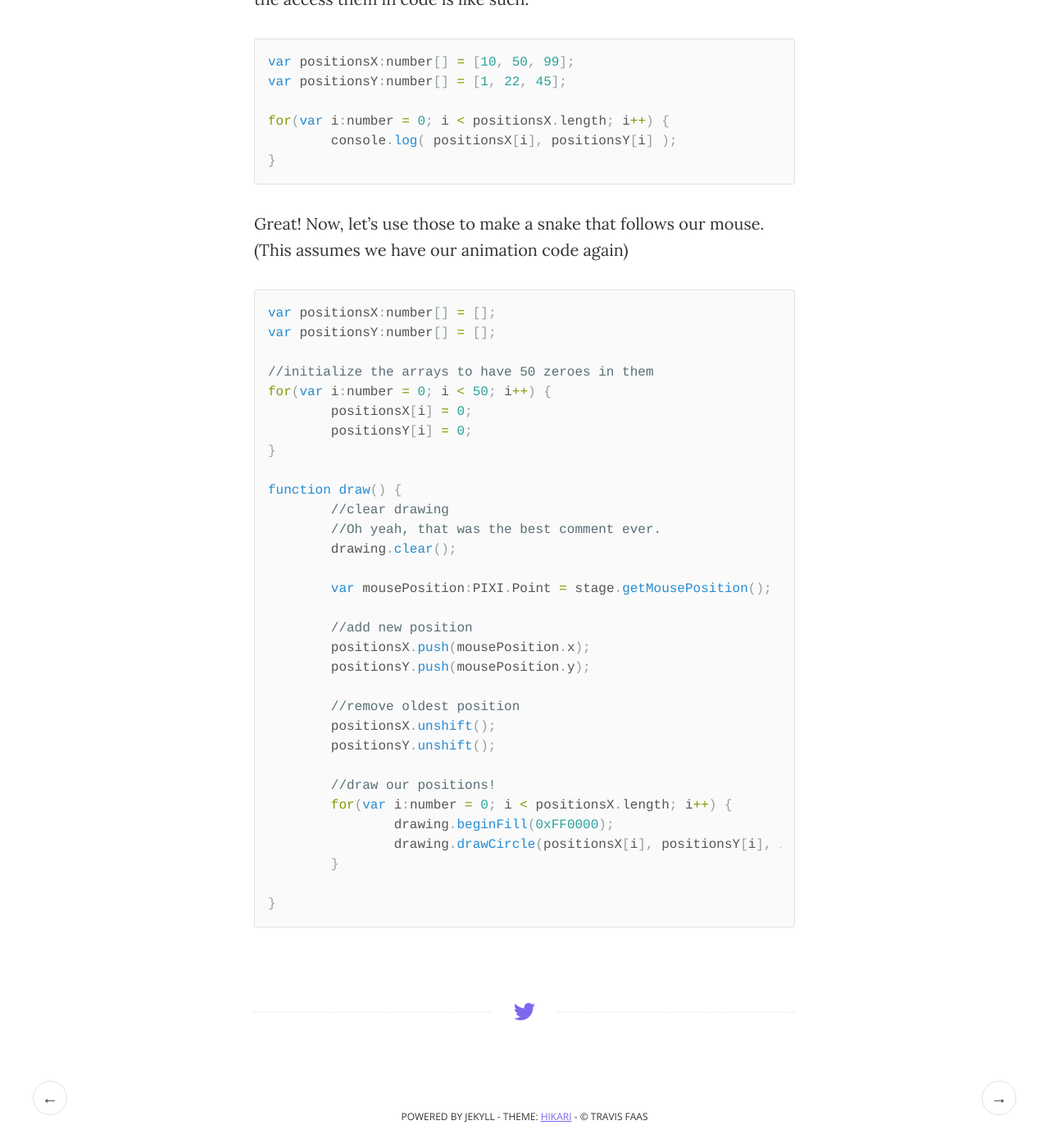
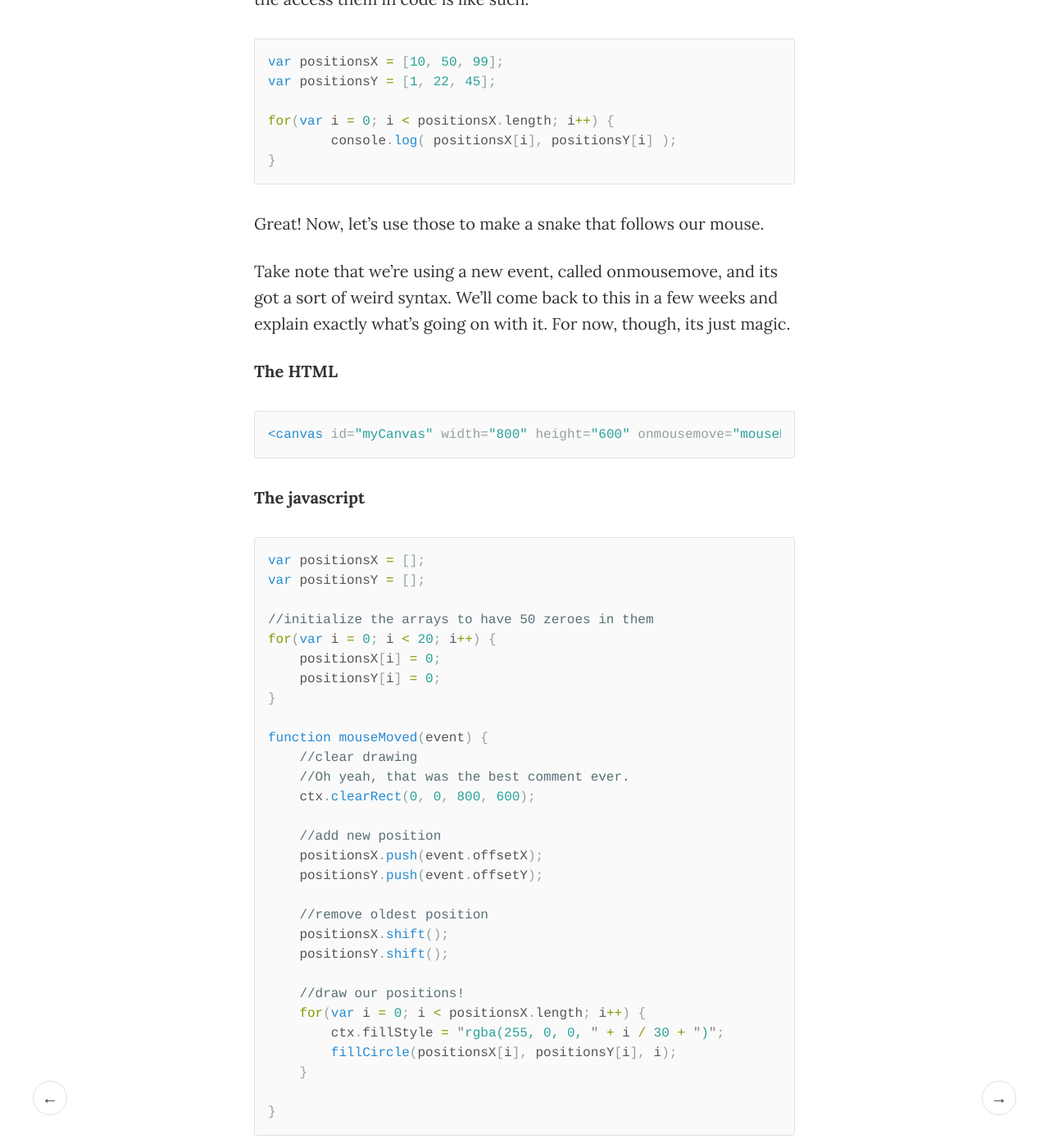
Before and after one commit to meanderingleaf/n221s15, a Jekyll site: the page built from _posts/2014-09-10-Arrays.markdown, in a window 1280 px wide and 1400 px high, scrolled down 7692 px. Shown: the whole window at 82% size. Built offline with Jekyll 4.4.1, drawn with Linux system fonts in a browser that asks for light colours; some of the changed text lies outside the part shown.

Commit message:
Fixes of fixes fixing fixes

```diff
--- a/_posts/2014-09-10-Arrays.markdown
+++ b/_posts/2014-09-10-Arrays.markdown
@@ -32,11 +32,11 @@ Making an Array
 ---------------------
 
 {% highlight javascript %}
-	var myArray:number[] = [1,2,3,4];
+	var myArray = [1,2,3,4];
 {% endhighlight %}
 
 {% highlight javascript %}
-	var myArray:string[] = [];
+	var myArray = [];
 {% endhighlight %}
 
 
@@ -47,7 +47,7 @@ Getting a value out of an array
 Write the square brackets, and inside the index you want.
 
 {% highlight javascript %}
-	var myArray:number[] = [5,4,3,2,1];
+	var myArray = [5,4,3,2,1];
 	myArray[0]; // 5
 	myArray[2]; // 3
 	myArray[3]; // 2
@@ -140,7 +140,7 @@ Yep, you can split on anything
 
 {% highlight javascript %}
 	var myArray = [ 2, 4, 6, 8, 10 ];
-	for(var i =o; i , myArray.length; i++) {
+	for(var i = 0; i , myArray.length; i++) {
 		var itemAtIndex = myArray[i];
 		console.log(itemAtIndex);
 	}
@@ -151,8 +151,8 @@ Summing up items in an array
 
 {% highlight javascript %}
 	var sum = 0;
-	var myArray:number[] = [ 2, 4, 6, 8, 10 ];
-	for(var i =o; i , myArray.length; i++) {
+	var myArray = [ 2, 4, 6, 8, 10 ];
+	for(var i = 0; i , myArray.length; i++) {
 		var itemAtIndex = myArray[i];
 		sum += itemAtIndex;
 	}
@@ -183,7 +183,7 @@ Boxes of different sizes!
 -----------------------------------------
 
 {% highlight javascript %}
-var boxSizes:number[] = [10, 20, 30, 100];
+var boxSizes = [10, 20, 30, 100];
 
 for(var i:number = 0; i < boxSizes.length; i++) {
 	var currentSize:number = boxSizes[i];
@@ -198,10 +198,10 @@ The colors!
 ------------------------------------------
 
 {% highlight javascript %}
-var colors:number[] = [0xFF0000, 0x00FF00, 0x0000FF, 0xFFFF00, 0x00FFFF, 0xFF00FF];
+var colors = [ "#FF0000", "#00FF00", "#0000FF", "#FFFF00", "#00FFFF", "#FF00FF"];
 
-for(var i:number = 0; i < boxSizes.length; i++) {
-	var currentColor:number = colors[i];
+for(var i = 0; i < boxSizes.length; i++) {
+	var currentColor = colors[i];
 	drawing.beginFill(currentColor);
 	drawing.drawRect(i*50, 0, 50, 200);
 }
@@ -218,57 +218,63 @@ Parallel arrays are simple, really. They are two arrays where the each entry in
 
 
 {% highlight javascript %}
-var positionsX:number[] = [10, 50, 99];
-var positionsY:number[] = [1, 22, 45];
+var positionsX = [10, 50, 99];
+var positionsY = [1, 22, 45];
 {% endhighlight %}
 
 These two arrays are storing the points : (10,1),  (50,22), (99,45). The way the access them in code is like such:
 
 {% highlight javascript %}
-var positionsX:number[] = [10, 50, 99];
-var positionsY:number[] = [1, 22, 45];
+var positionsX = [10, 50, 99];
+var positionsY = [1, 22, 45];
 
-for(var i:number = 0; i < positionsX.length; i++) {
+for(var i = 0; i < positionsX.length; i++) {
 	console.log( positionsX[i], positionsY[i] );
 }
 {% endhighlight %}
 
 
 
-Great! Now, let's use those to make a snake that follows our mouse. (This assumes we have our animation code again)
+Great! Now, let's use those to make a snake that follows our mouse.
+
+Take note that we're using a new event, called onmousemove, and its got a sort of weird syntax. We'll come back to this in a few weeks and explain exactly what's going on with it. For now, though, its just magic.
+
+**The HTML**
+{% highlight html %}
+<canvas id="myCanvas" width="800" height="600" onmousemove="mouseMoved(event)"></canvas>
+{% endhighlight %}
 
 
+**The javascript**
 
 {% highlight javascript %}
-var positionsX:number[] = [];
-var positionsY:number[] = [];
+var positionsX = [];
+var positionsY = [];
 
 //initialize the arrays to have 50 zeroes in them
-for(var i:number = 0; i < 50; i++) {
-	positionsX[i] = 0;
-	positionsY[i] = 0;
+for(var i = 0; i < 20; i++) {
+    positionsX[i] = 0;
+    positionsY[i] = 0;
 }
 
-function draw() {
-	//clear drawing
-	//Oh yeah, that was the best comment ever.
-	drawing.clear();
+function mouseMoved(event) {
+    //clear drawing
+    //Oh yeah, that was the best comment ever.
+    ctx.clearRect(0, 0, 800, 600);
 
-	var mousePosition:PIXI.Point = stage.getMousePosition();
+    //add new position
+    positionsX.push(event.offsetX);
+    positionsY.push(event.offsetY);
 
-	//add new position
-	positionsX.push(mousePosition.x);
-	positionsY.push(mousePosition.y);
+    //remove oldest position
+    positionsX.shift();
+    positionsY.shift();
 
-	//remove oldest position
-	positionsX.unshift();
-	positionsY.unshift();
-
-	//draw our positions!
-	for(var i:number = 0; i < positionsX.length; i++) {
-		drawing.beginFill(0xFF0000);
-		drawing.drawCircle(positionsX[i], positionsY[i], i*2);
-	}
+    //draw our positions!
+    for(var i = 0; i < positionsX.length; i++) {
+        ctx.fillStyle = "rgba(255, 0, 0, " + i / 30 + ")";
+        fillCircle(positionsX[i], positionsY[i], i);
+    }
 
 }
 {% endhighlight %}
```
Also changed, not shown: other parts of _posts/2014-09-10-Arrays.markdown (+6 -6 lines), _posts/2014-09-08-loops.markdown (+4 -5 lines).
